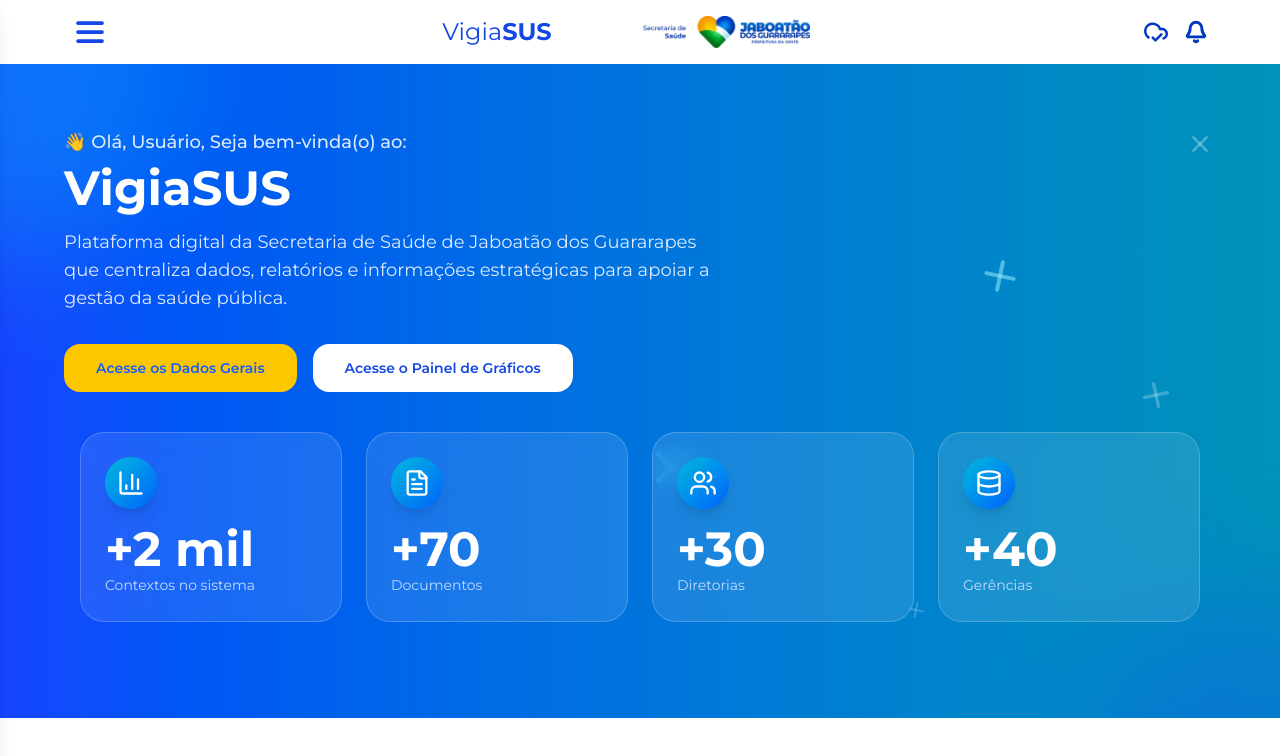
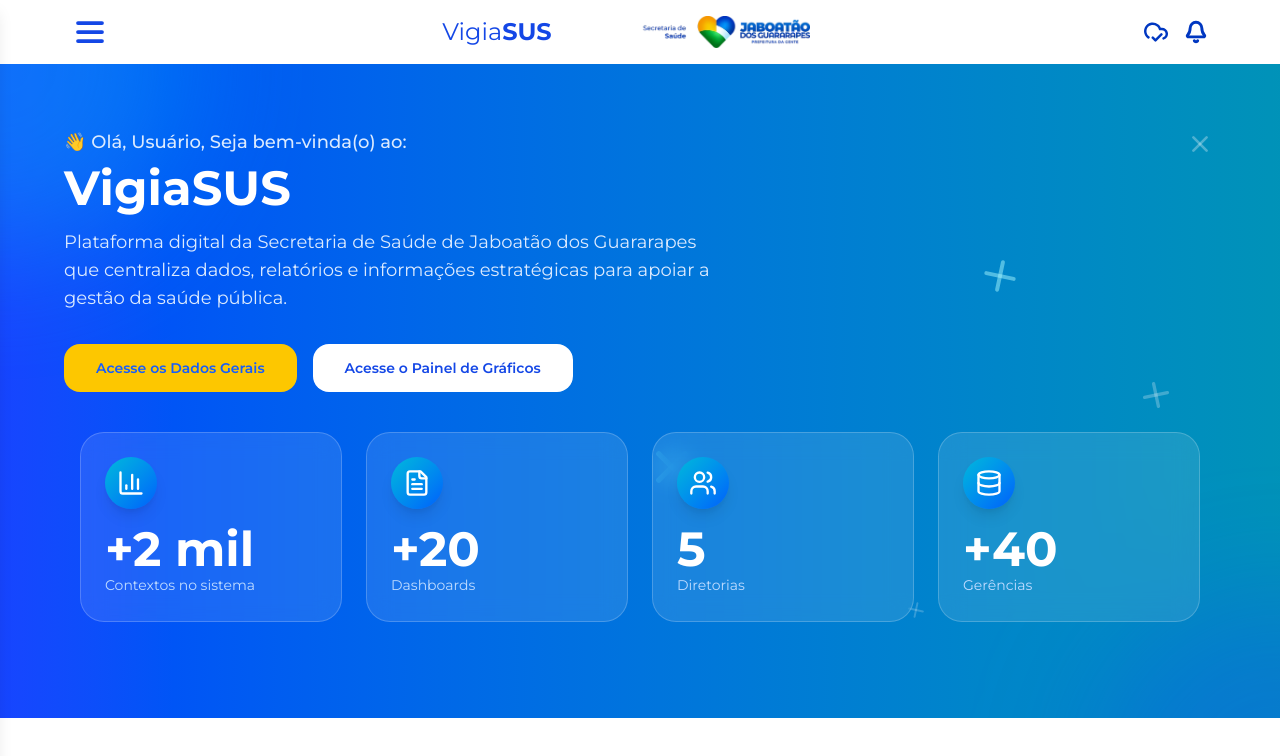
Before and after one commit to pedrormelo/vigiaSMS, a Next.js app in the folder front-vigiasus/: page / in a window 1280 px wide. Shown: the top 756 px of the page. Built offline with nearby package versions, Linux system fonts and the light colour scheme.

Commit message:
apenas uma modificação no card das metricas

```diff
--- a/front-vigiasus/src/app/layout.tsx
+++ b/front-vigiasus/src/app/layout.tsx
@@ -29,7 +29,7 @@
       <body className={`${montserrat.className} antialiased min-h-screen flex flex-col selection:bg-green-400 selection:text-white`}>
         <GlobalScrollArea>
           {/* A Navbar é renderizada aqui */}
-          <Navbar />
+          <Navbar className="sticky" />
           {/* O conteúdo da página (nossa {homePage} será renderizado aqui quando a gentr construir, Pedro*/}
           <main className="flex-1">{children}</main>
           <Footer />
--- a/front-vigiasus/src/components/landingPage/metrics.tsx
+++ b/front-vigiasus/src/components/landingPage/metrics.tsx
@@ -50,14 +50,14 @@
 
         <MetricCard
           icon={<FileText size={28} className="text-white" />}
-          value="+70"
-          label="Documentos"
+          value="+20"
+          label="Dashboards"
           className="animate-fade-in-up"
           style={{ animationDelay: '150ms' }}
         />
         <MetricCard
           icon={<Users size={28} className="text-white" />}
-          value="+30"
+          value="5"
           label="Diretorias"
           className="animate-fade-in-up"
           style={{ animationDelay: '300ms' }}
```
